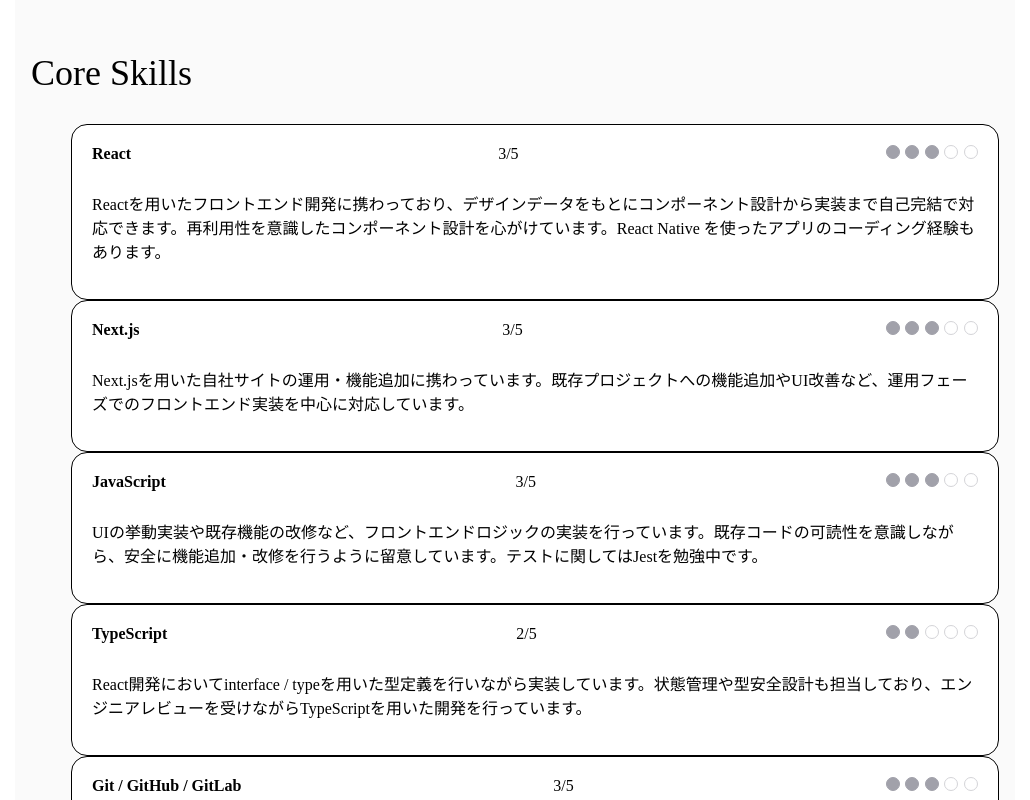
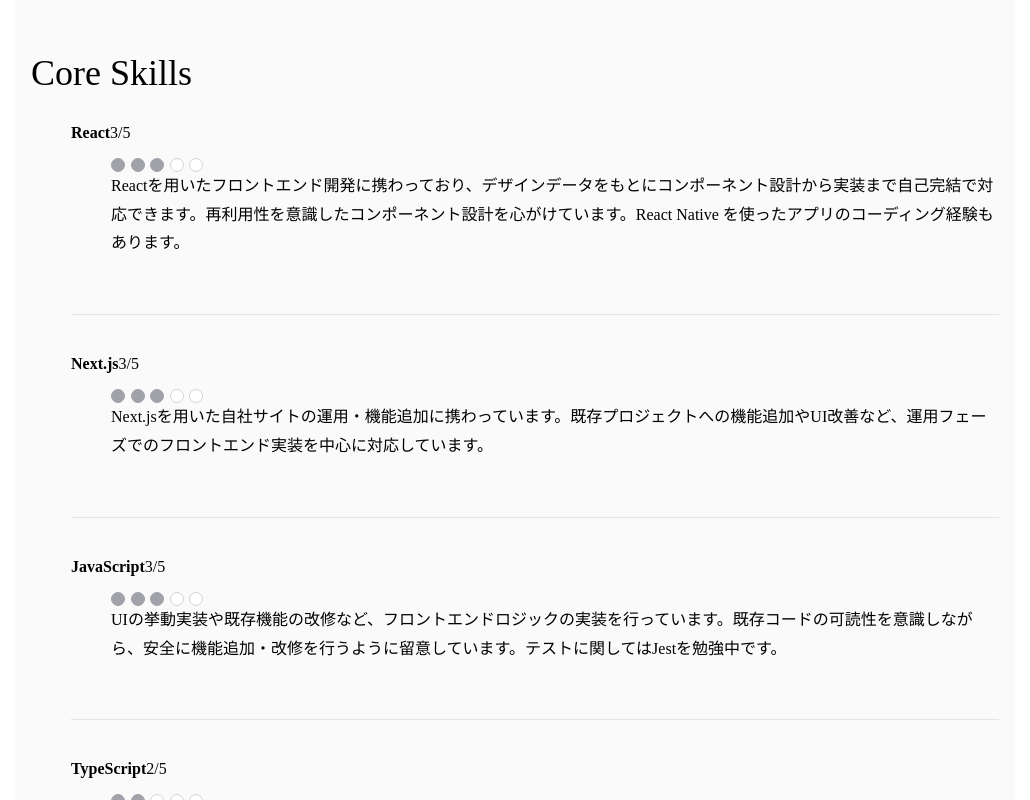
Before and after one commit to chika-create/portfolio, a Next.js app: page /skill in a window 1280 px wide. Shown: the part 1080-1880 px from the top of the page, without its empty margins (125-1155 px from the left). Built offline with nearby package versions, Linux system fonts and the light colour scheme.

Commit message:
♻ SkillItemコンポーネントの構造を改善し、スタイルクラス名を統一

```diff
--- a/components/Skill/SkillItem.tsx
+++ b/components/Skill/SkillItem.tsx
@@ -10,13 +10,18 @@
 export const SkillItem = ({ item }: SkillItemProps) => {
   return (
     <li className={skillItemStyles.skillListItem}>
-      <div className={skillItemStyles.skillListItem__header}>
-        <span className={skillItemStyles.skillListItem__name}>{item.name}</span>
-        <span>
+      <dl className={skillItemStyles.skillListItemContents}>
+        <dt>
+          <span className={skillItemStyles.skillListItemContents__name}>
+            {item.name}
+          </span>
+          <span className={skillItemStyles.skillListItemContents__level}>
             {item.level}/{SKILL_MAX_LEVEL}
           </span>
+        </dt>
+        <dd>
           <span
-          className={skillItemStyles.skillListItem__Level}
+            className={skillItemStyles.skillListItemContents__levelbar}
             aria-label={`5段階中 ${item.level}`}
           >
             {Array.from({ length: SKILL_MAX_LEVEL }, (_, i) => (
@@ -24,16 +29,17 @@
                 key={i}
                 className={
                   i < item.level
-                  ? skillItemStyles["skillListItem__Level--barOn"]
-                  : skillItemStyles["skillListItem__Level--barOff"]
+                    ? skillItemStyles["skillListItemContents__levelbar--on"]
+                    : skillItemStyles["skillListItemContents__levelbar--off"]
                 }
               />
             ))}
           </span>
-      </div>
-      <p className={skillItemStyles.skillListItem__description}>
+          <p className={skillItemStyles.skillListItemContents__description}>
             {item.description}
           </p>
+        </dd>
+      </dl>
     </li>
   );
 };
--- a/styles/common/colors.scss
+++ b/styles/common/colors.scss
@@ -5,6 +5,7 @@
 $gray: (
   "50": #fafafa,
   "100": #f4f4f5,
+  "200": #e4e4e7,
   "300": #d4d4d8,
   "400": #a1a1aa,
 );
--- a/styles/skill/SkillItem.module.scss
+++ b/styles/skill/SkillItem.module.scss
@@ -2,15 +2,14 @@
 @import "../common/variables.scss";
 
 .skillListItem {
-  padding: 1.25rem;
-  border: 1px solid map-get($gray, "200");
-  border-radius: 1rem;
-  background-color: #ffffff;
-  display: grid;
-  gap: 0.75rem;
+/*  display: grid;
+  gap: 0.75rem;*/
+  margin-bottom: 40px;
+  padding-bottom: 40px;
+  border-bottom: 1px solid map-get($gray, "200");
 }
 
-.skillListItem__header {
+.skillListItemContents {
   display: flex;
   justify-content: space-between;
   align-items: flex-start;
@@ -18,20 +17,20 @@
   flex-wrap: wrap;
 }
 
-.skillListItem__name {
+.skillListItemContents__name {
   font-weight: 700;
   color: map-get($gray, "900");
   min-width: 0;
 }
 
-.skillListItem__Level {
+.skillListItemContents__levelbar {
   display: flex;
   gap: 0.35rem;
   flex-shrink: 0;
 }
 
-.skillListItem__Level--barOn,
-.skillListItem__Level--barOff {
+.skillListItemContents__levelbar--on,
+.skillListItemContents__levelbar--off {
   width: 0.75rem;
   height: 0.75rem;
   border-radius: 9999px;
@@ -39,12 +38,12 @@
   background-color: #ffffff;
 }
 
-.skillListItem__Level--barOn {
+.skillListItemContents__levelbar--on {
   background-color: map-get($gray, "400");
   border-color: map-get($gray, "400");
 }
 
-.skillItem__description {
+.skillListItemContents__description {
   margin: 0;
   color: map-get($gray, "600");
   line-height: 1.8;
@@ -55,7 +54,7 @@
     padding: 1rem;
   }
 
-  .skillListItem__header {
+  .skillListItemContents {
     justify-content: space-between;
   }
 }
```
Lines whose indentation alone changed are shown as unchanged.
